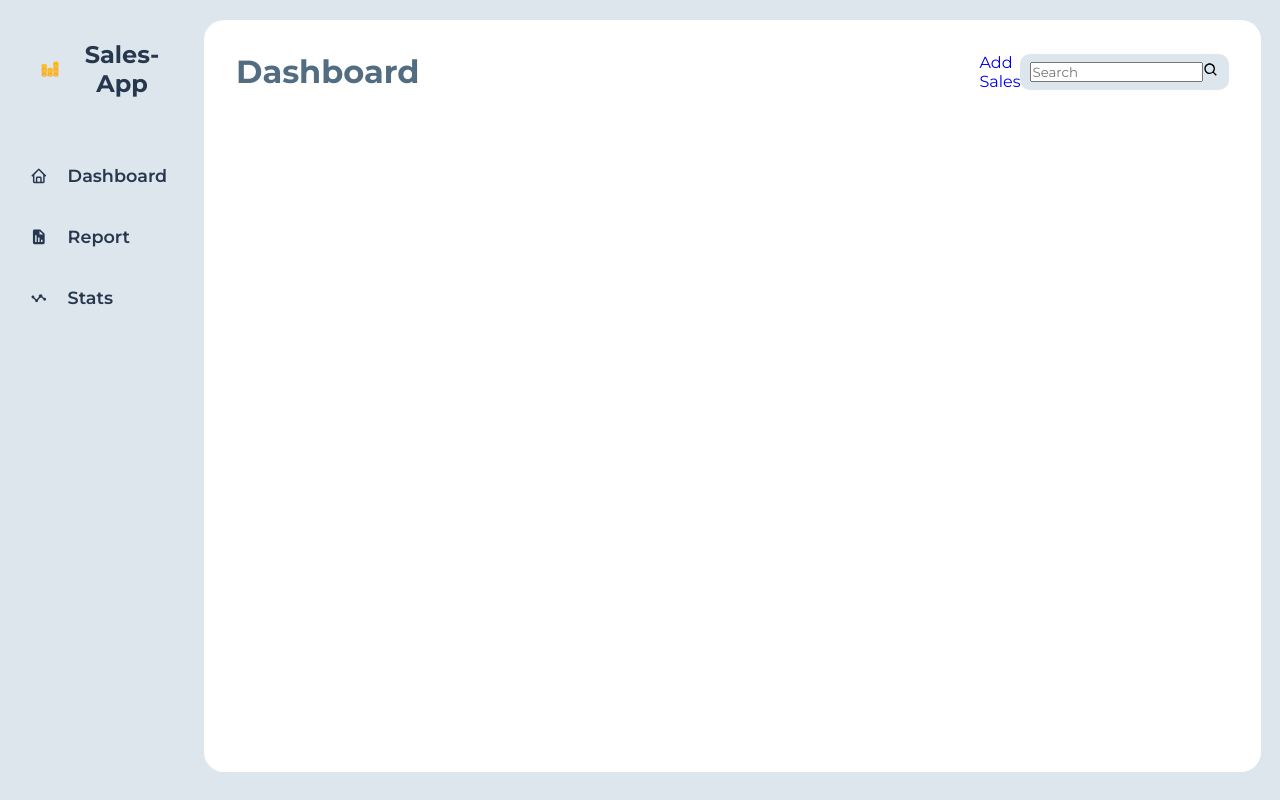
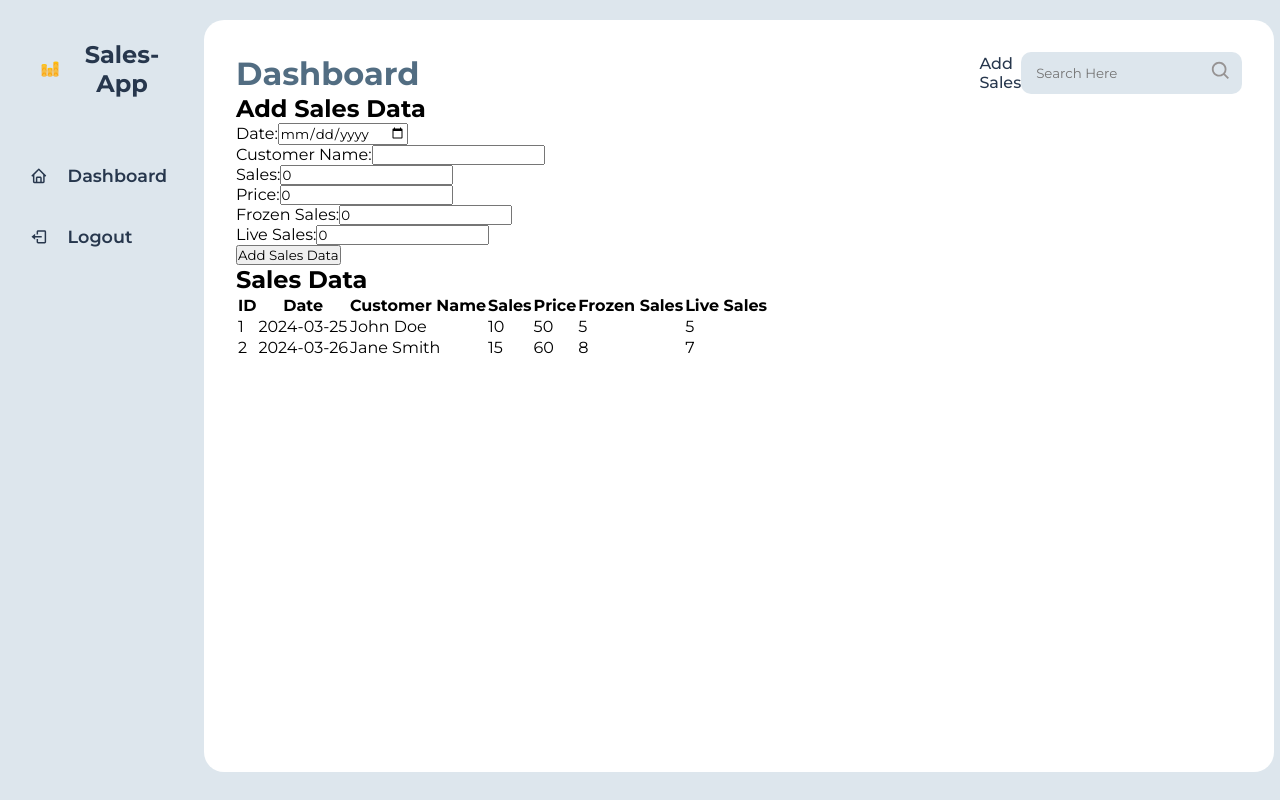
Before and after one commit to jamesgade/sales-app, a React (Vite) app: page /dashboard in a window 1280 px wide. Built offline with nearby package versions, Linux system fonts and the light colour scheme; a web font is replaced by a local one.

Commit message:
add sales

```diff
--- a/package.json
+++ b/package.json
@@ -10,6 +10,8 @@
     "preview": "vite preview"
   },
   "dependencies": {
+    "js-cookie": "^3.0.5",
+    "nanoid": "^5.0.6",
     "react": "^18.2.0",
     "react-dom": "^18.2.0",
     "react-icons": "^5.0.1",
--- a/src/App.jsx
+++ b/src/App.jsx
@@ -3,6 +3,7 @@ import Login from './Components/Login'
 import { BrowserRouter as Router, Route, Routes } from 'react-router-dom'
 import Dashboard from './Components/Dashboard'
 import NotFound from './Components/NotFound'
+
 const App = () => {
   return (
     <div>
--- a/src/Components/App.css
+++ b/src/Components/App.css
@@ -73,6 +73,11 @@ transition: 0.3s ease-in-out;
 .content-header a{
     text-decoration: none;
     padding-left: 35rem;
+    font-weight: 500;
+   color:#27374d;
+}
+.content-header a:hover{
+   text-decoration: underline;
 }
 .header-title{
     color:#526d82 ;
@@ -93,3 +98,19 @@ transition: 0.3s ease-in-out;
 .search-box input ::placeholder{
     color: #ffffff4e;
 }
+.search-box input{
+    border:none;
+    outline: none;
+    background: transparent;
+    padding: 5px;
+}
+.search-box .icon{
+    color:#969393;
+    font-size: 22px;
+    cursor: pointer;
+    transition: 0.5s ease-in-out;
+}
+.icon:hover{
+    transform: scale(1.3);
+    cursor: pointer;
+}
--- /dev/null
+++ b/src/Components/Card.jsx
@@ -0,0 +1,163 @@
+import React, { useState, useEffect } from "react";
+import Cookies from 'js-cookie';
+
+const Card = () => {
+    const [salesData, setSalesData] = useState(() => {
+        const storedSalesData = Cookies.get('salesData');
+        return storedSalesData ? JSON.parse(storedSalesData) : [
+            {
+                id: 1,
+                date: "2024-03-25",
+                customerName: "John Doe",
+                sales: 10,
+                price: 50,
+                frozenSales: 5,
+                liveSales: 5,
+            },
+            {
+                id: 2,
+                date: "2024-03-26",
+                customerName: "Jane Smith",
+                sales: 15,
+                price: 60,
+                frozenSales: 8,
+                liveSales: 7,
+            },
+        ];
+    });
+
+    const [formData, setFormData] = useState({
+        date: "",
+        customerName: "",
+        sales: 0,
+        price: 0,
+        frozenSales: 0,
+        liveSales: 0,
+    });
+
+    useEffect(() => {
+        Cookies.set('salesData', JSON.stringify(salesData), { expires: 365 });
+    }, [salesData]);
+
+    const handleInputChange = (e) => {
+        const { name, value } = e.target;
+        setFormData((prevState) => ({
+            ...prevState,
+            [name]: value,
+        }));
+    };
+
+    const handleAddSalesData = () => {
+        const newSalesData = {
+            id: salesData.length + 1,
+            ...formData,
+        };
+
+        // Use push method to add new data to the array
+        const updatedSalesData = [...salesData];
+        updatedSalesData.push(newSalesData);
+
+        // Update the state with the new array
+        setSalesData(updatedSalesData);
+        setFormData({
+            date: "",
+            customerName: "",
+            sales: 0,
+            price: 0,
+            frozenSales: 0,
+            liveSales: 0,
+        });
+    };
+
+    return (
+        <div>
+            <div>
+                <h2>Add Sales Data</h2>
+                <form>
+                    <label>Date:</label>
+                    <input
+                        type="date"
+                        name="date"
+                        value={formData.date}
+                        onChange={handleInputChange}
+                    />
+                    <br />
+                    <label>Customer Name:</label>
+                    <input
+                        type="text"
+                        name="customerName"
+                        value={formData.customerName}
+                        onChange={handleInputChange}
+                    />
+                    <br />
+                    <label>Sales:</label>
+                    <input
+                        type="number"
+                        name="sales"
+                        value={formData.sales}
+                        onChange={handleInputChange}
+                    />
+                    <br />
+                    <label>Price:</label>
+                    <input
+                        type="number"
+                        name="price"
+                        value={formData.price}
+                        onChange={handleInputChange}
+                    />
+                    <br />
+                    <label>Frozen Sales:</label>
+                    <input
+                        type="number"
+                        name="frozenSales"
+                        value={formData.frozenSales}
+                        onChange={handleInputChange}
+                    />
+                    <br />
+                    <label>Live Sales:</label>
+                    <input
+                        type="number"
+                        name="liveSales"
+                        value={formData.liveSales}
+                        onChange={handleInputChange}
+                    />
+                    <br />
+                    <button type="button" onClick={handleAddSalesData}>
+                        Add Sales Data
+                    </button>
+                </form>
+            </div>
+            <div>
+                <h2>Sales Data</h2>
+                <table>
+                    <thead>
+                        <tr>
+                            <th>ID</th>
+                            <th>Date</th>
+                            <th>Customer Name</th>
+                            <th>Sales</th>
+                            <th>Price</th>
+                            <th>Frozen Sales</th>
+                            <th>Live Sales</th>
+                        </tr>
+                    </thead>
+                    <tbody>
+                        {salesData.map((sale) => (
+                            <tr key={sale.id}>
+                                <td>{sale.id}</td>
+                                <td>{sale.date}</td>
+                                <td>{sale.customerName}</td>
+                                <td>{sale.sales}</td>
+                                <td>{sale.price}</td>
+                                <td>{sale.frozenSales}</td>
+                                <td>{sale.liveSales}</td>
+                            </tr>
+                        ))}
+                    </tbody>
+                </table>
+            </div>
+        </div>
+    );
+};
+
+export default Card;
--- a/src/Components/Content.jsx
+++ b/src/Components/Content.jsx
@@ -1,10 +1,12 @@
 import React from 'react'
 import ContentHeader from './ContentHeader'
 import './App.css'
+import Card from './Card'
 const Content = () => {
     return (
         <div className='content'>
             <ContentHeader />
+            <Card />
         </div>
     )
 }
--- a/src/Components/ContentHeader.jsx
+++ b/src/Components/ContentHeader.jsx
@@ -1,15 +1,16 @@
 import React from 'react'
 import { BiSearch } from 'react-icons/bi'
+import { Link } from 'react-router-dom'
 const ContentHeader = () => {
     return (
         <div className='content-header'>
             <h1 className="header-title">
                 Dashboard
             </h1>
-            <a href='#'>Add Sales</a>
+            <Link to='/'>Add Sales</Link>
             <div className="header-activity">
                 <div className="search-box">
-                    <input type="text" placeholder='Search' />
+                    <input type="text" placeholder='Search Here' />
                     <BiSearch className='icon' />
                 </div>
             </div>
--- a/src/Components/Login.jsx
+++ b/src/Components/Login.jsx
@@ -1,25 +1,42 @@
-import React from 'react'
+import React, { useState } from 'react'
 import '../index.css'
 import { FaUser, FaLock } from 'react-icons/fa'
+
 const Login = () => {
+    const [username, setUsername] = useState('');
+    const [password, setPassword] = useState('');
+    const [error, setError] = useState('');
+    const dummyUserData = {
+        username: 'user123',
+        password: 'password123',
+    };
+
+    const handleLogin = () => {
+        if (username === dummyUserData.username && password === dummyUserData.password) {
+            alert('Login successful!');
+        } else {
+            setError('Invalid username or password');
+        }
+    };
     return (
         <section className='login'>
             <div className='wrapper'>
                 <form action="">
                     <h1>Login</h1>
                     <div className="input-box">
-                        <input type="text" placeholder='Username' required />
+                        <input type="text" value={username} onChange={(e) => setUsername(e.target.value)} placeholder='Username' required />
                         <FaUser className='icon' />
                     </div>
                     <div className="input-box">
-                        <input type="password" placeholder='Password' required />
+                        <input type="password" value={password} onChange={(e) => setPassword(e.target.value)} placeholder='Password' required />
                         <FaLock className='icon' />
                     </div>
                     <div className="remember-forgot">
                         <label><input type="checkbox" />Remember me</label>
                         <a href="#"> Forget Password?</a>
                     </div>
-                    <button type='submit'>Login</button>
+                    {error && <p style={{ color: 'red', fontWeight: 'bold' }}>{error}</p>}
+                    <button type='submit' onClick={handleLogin}>Login</button>
                     <div className="register-link">
                         <p>Don't have an account? <a href="#">Register</a></p>
 
--- a/src/Components/Sidebar.jsx
+++ b/src/Components/Sidebar.jsx
@@ -1,5 +1,5 @@
 import React from 'react'
-import { BiHome, BiMessage, BiSolidReport, BiStats, BiTask } from 'react-icons/bi'
+import { BiHome, BiMessage, BiSolidReport, BiStats, BiTask, BiLogOut } from 'react-icons/bi'
 import { FcSalesPerformance } from "react-icons/fc";
 const Sidebar = () => {
     return (
@@ -17,13 +17,10 @@ const Sidebar = () => {
                 </a>
 
                 <a href="#" className='item'>
-                    <BiSolidReport className='icon' />
-                    Report
+                    <BiLogOut className='icon' />
+                    Logout
                 </a>
-                <a href="#" className='item'>
-                    <BiStats className='icon' />
-                    Stats
-                </a>
+
 
             </div>
         </div>
--- a/src/main.jsx
+++ b/src/main.jsx
@@ -3,8 +3,11 @@ import ReactDOM from 'react-dom/client'
 import App from './App.jsx'
 
 
+
 ReactDOM.createRoot(document.getElementById('root')).render(
   <React.StrictMode>
+
     <App />
+
   </React.StrictMode>,
 )
```
Also changed, not shown: 2 other files (tests, documents, lock files or other folders).
